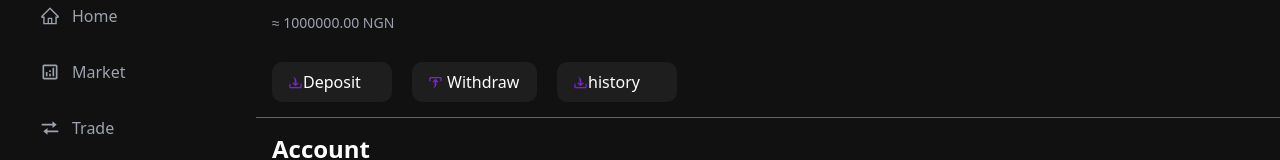
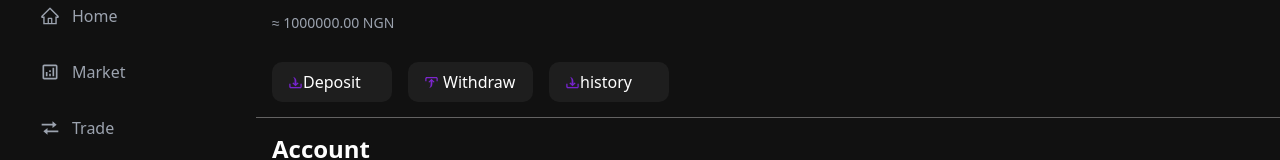
Before and after one commit to Torettosaviour17/Vivstock-responseness, a React (Vite) app: page /wallet in a window 1280 px wide. Shown: the part 139-299 px from the top of the page. Built offline with nearby package versions, Linux system fonts and the light colour scheme.

Commit message:
working on fixed wallet again

```diff
--- a/src/pages/Wallet.jsx
+++ b/src/pages/Wallet.jsx
@@ -34,7 +34,7 @@ function Wallet() {
       <AssetChart />
       {/* <TimeframeSelector /> */}
       {/* <LastUpdate timestamp={new Date().toISOString()} /> */}
-      <div className="flex justify-start md:justify-start gap-[20px] relative bottom-[75px]  items-center ">
+      <div className="flex justify-start md:justify-start gap-[16px] relative bottom-[75px]  items-center ">
         <button className="bg-[#1E1E1E] w-[120px] text-white py-2 px-4 rounded-[10px] font-medium flex ">
           <svg
             className="relative top-[5px]"
@@ -89,7 +89,10 @@ function Wallet() {
         {/* <button className="bg-[#1E1E1E] w-[110px] text-white py-2 px-4 rounded-full font-medium">
           Transfer
         </button> */}
-        <button className="bg-[#1E1E1E] w-[120px] text-white py-2 px-4 rounded-[10px] font-medium flex ">
+        <button
+          className="bg-[#1E1E1E] w-[120px] text-white py-2 px-4 rounded-[10px] font-medium flex "
+          onClick={navigate("/history")}
+        >
           <svg
             className="relative top-[5px]"
             xmlns="http://www.w3.org/2000/svg"
```
